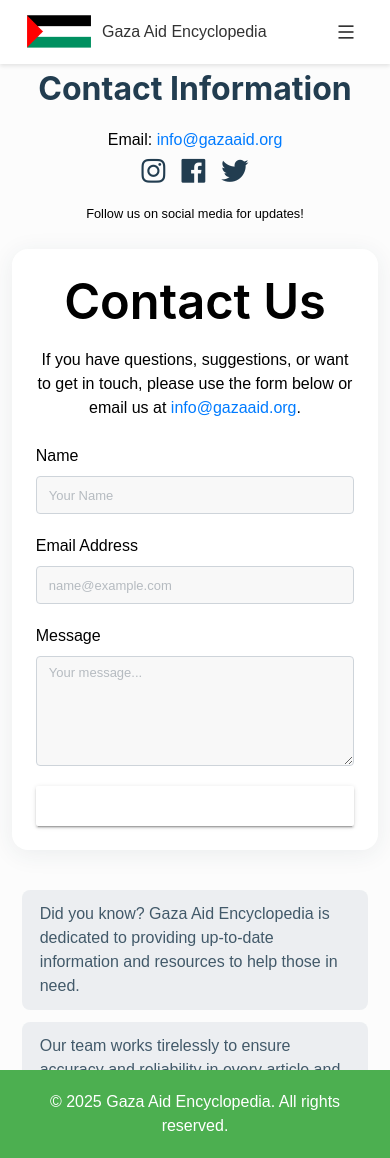
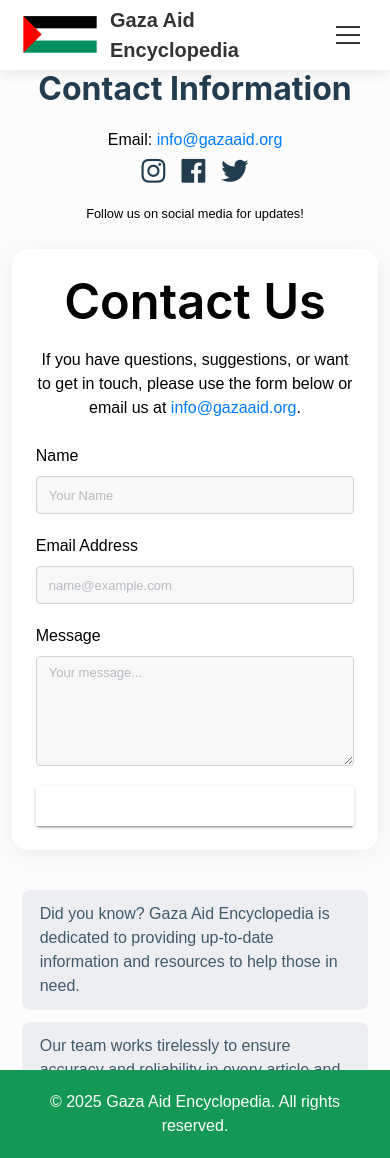
Before and after one commit to Rayane-neko-dev/Gaza-Aid-Encyclopedia, a Django app: page /contact/ in a window 390 px wide. Run offline with Django 5.2, Linux system fonts and the light colour scheme; some libraries are stand-ins or nearby versions.

Commit message:
changed colors of the header, fixed the menu

```diff
--- a/templates/includes/footer.html
+++ b/templates/includes/footer.html
@@ -3,7 +3,7 @@
 
 <style>
 footer {
-    background-color: #4CAF50; /* Green background */
+    background-color: #149954; /* Green background */
     padding: 20px 0; /* Add some padding for better appearance */
     width: 100%;
 }
--- a/templates/includes/header.html
+++ b/templates/includes/header.html
@@ -1,199 +1,201 @@
 {% load static %}
-<header class="header">
-    <div class="header-top">
-        <div class="container">
-            <div class="row">
-                <div class="col-lg-7 col-md-12 left-item"></div>
-                <div class="col-lg-5 d-none d-lg-block right-item">
-                    <ul>
-                        <li>Workers of the world, unite!</li>
-                    </ul>
-                </div>
+<header class="site-header">
+    <div class="site-header__container">
+        <a href="{% url 'home' %}" class="site-header__logo">
+            <img src="{% static 'assets/images/palestine-flag-png-38276.png' %}" alt="Gaza Aid Encyclopedia Logo">
+            <span>Gaza Aid Encyclopedia</span>
+        </a>
+
+        <nav class="site-nav">
+            <button class="site-nav__toggler" aria-label="Toggle navigation">
+                <span class="site-nav__toggler-icon"></span>
+            </button>
+            <div class="site-nav__menu">
+                <ul class="site-nav__list">
+                    <li class="site-nav__item"><a href="{% url 'home' %}" class="site-nav__link">Home</a></li>
+                    <li class="site-nav__item"><a href="{% url 'links' %}" class="site-nav__link">Links</a></li>
+                    <li class="site-nav__item"><a href="{% url 'articles' %}" class="site-nav__link">Articles</a></li>
+                    <li class="site-nav__item"><a href="{% url 'contact' %}" class="site-nav__link">Contact Us</a></li>
+                </ul>
             </div>
-        </div>
+        </nav>
     </div>
-
-    <nav class="nav container">
-        <div class="nav__data">
-            <a href="#" class="nav__logo">
-                <img src="{% static 'assets/images/palestine-flag-png-38276.png' %}" alt="Logo">
-                Gaza Aid Encyclopedia
-            </a>
-            <div class="nav__menu-container">
-                <div class="nav__toggle" id="nav-toggle">
-                    <i class="ri-menu-line nav__burger"></i>
-                    <i class="ri-close-line nav__close"></i>
-                </div>
-                <div class="nav__menu" id="nav-menu">
-                    <ul class="nav__list">
-                        <li><a href="{% url 'home' %}" class="nav__link" data-i18n="home">Home</a></li>
-                        <li><a href="{% url 'links' %}" class="nav__link" data-i18n="links">Links</a></li>
-                        <li><a href="{% url 'articles' %}" class="nav__link" data-i18n="articles">Articles</a></li>
-                        <li><a href="{% url 'contact' %}" class="nav__link" data-i18n="contact">Contact Us</a></li>
-                    </ul>
-                </div>
-            </div>
-        </div>
-    </nav>
 </header>
 
 <style>
-/* Header Styles */
 :root {
-    --header-height: 4rem;
-    --header-background: #ffffff; /* Explicitly set to white */
-    --color-text: #333;
-    --color-primary: #007bff;
-    --shadow-sm: 0 2px 4px rgba(0,0,0,0.1);
-    --z-header: 1000;
-    --container-max-width: 1200px;
-    --spacing-xs: 0.5rem;
-    --spacing-sm: 1rem;
-    --spacing-md: 1.5rem;
-    --spacing-lg: 2rem;
-    --transition-base: 0.3s ease;
-    --font-weight-medium: 500;
+    --header-bg: #ffffff;
+    --text-color: #333333;
+    --primary-color: #149954;
+    --header-height: 70px;
+    --shadow-light: 0 4px 12px rgba(0, 0, 0, 0.08);
+    --transition-smooth: all 0.3s ease-in-out;
 }
 
-.header {
+.site-header {
     position: fixed;
     top: 0;
     left: 0;
     width: 100%;
-    height: auto; /* Allow dynamic height */
-    background: var(--header-background); /* Full white background */
-    box-shadow: var(--shadow-sm);
-    z-index: var(--z-header);
-    overflow: hidden; /* Prevent content overflow */
-}
-
-.header-top {
-    width: 100%;
-    background: var(--header-background); /* Full white background */
-    padding: var(--spacing-xs) 0;
-}
-
-.nav {
     height: var(--header-height);
-    display: flex;
-    align-items: center;
-    max-width: var(--container-max-width);
-    margin: 0 auto;
-    padding: 0 var(--spacing-md);
-}
-
-.nav__data {
-    display: flex;
-    align-items: center;
-    width: 100%;
-}
-
-.nav__logo {
-    display: flex;
-    align-items: center;
-    gap: var(--spacing-xs);
-    text-decoration: none;
-    color: var(--color-text);
-    font-weight: var(--font-weight-medium);
-    margin-right: auto; /* Pushes logo to far left */
-}
-
-.nav__logo img {
-    width: 70px;
-    height: auto;
-}
-
-.nav__menu-container {
+    background-color: var(--header-bg);
+    box-shadow: var(--shadow-light);
+    z-index: 1000;
     display: flex;
     align-items: center;
 }
 
-.nav__menu {
+.site-header__container {
+    display: flex;
+    justify-content: space-between;
+    align-items: center;
+    width: 100%;
+    max-width: 1200px;
+    margin: 0 auto;
+    padding: 0 20px;
+}
+
+.site-header__logo {
     display: flex;
     align-items: center;
+    text-decoration: none;
+    color: var(--text-color);
+    font-size: 1.25rem;
+    font-weight: 700;
 }
 
-.nav__toggle {
-    display: none;
+.site-header__logo img {
+    height: 50px;
+    width: auto;
+    margin-right: 10px;
 }
 
-.nav__list {
+.site-nav__list {
     display: flex;
     align-items: center;
-    gap: var(--spacing-md);
     list-style: none;
     margin: 0;
     padding: 0;
+    gap: 30px;
 }
 
-.nav__link {
-    color: var(--color-text);
-    font-weight: var(--font-weight-medium);
-    padding: var(--spacing-xs) var(--spacing-sm);
-    border-radius: 4px;
-    transition: all var(--transition-base);
+.site-nav__link {
     text-decoration: none;
+    color: var(--text-color);
+    font-weight: 500;
+    padding: 10px 15px;
+    border-radius: 5px;
+    transition: var(--transition-smooth);
 }
 
-.nav__link:hover,
-.nav__link:focus {
-    color: var(--color-primary);
-    background-color: color-mix(in srgb, var(--color-primary) 10%, transparent);
+.site-nav__link:hover,
+.site-nav__link:focus {
+    color: var(--primary-color);
+    background-color: rgba(20, 153, 84, 0.1);
 }
 
-@media screen and (max-width: 1118px) {
-    .nav {
-        height: var(--header-height);
+.site-nav__toggler {
+    display: none;
+    background: none;
+    border: none;
+    cursor: pointer;
+    padding: 10px;
+    z-index: 1001;
+}
+
+.site-nav__toggler-icon {
+    display: block;
+    position: relative;
+    width: 24px;
+    height: 2px;
+    background-color: var(--text-color);
+    transition: var(--transition-smooth);
+}
+
+.site-nav__toggler-icon::before,
+.site-nav__toggler-icon::after {
+    content: '';
+    position: absolute;
+    left: 0;
+    width: 100%;
+    height: 2px;
+    background-color: var(--text-color);
+    transition: var(--transition-smooth);
+}
+
+.site-nav__toggler-icon::before {
+    top: -8px;
+}
+
+.site-nav__toggler-icon::after {
+    bottom: -8px;
+}
+
+/* Mobile Styles */
+@media (max-width: 768px) {
+    .site-nav__menu {
+        position: fixed;
+        top: 0;
+        right: -100%;
+        width: 80%;
+        max-width: 320px;
+        height: 100vh;
+        background-color: var(--header-bg);
+        box-shadow: -4px 0 15px rgba(0, 0, 0, 0.1);
+        transition: right 0.4s cubic-bezier(0.77, 0, 0.175, 1);
+        padding-top: calc(var(--header-height) + 20px);
+        display: flex;
+        flex-direction: column;
     }
 
-    .nav__menu-container {
-        position: relative;
+    .site-nav__menu.is-active {
+        right: 0;
     }
 
-    .nav__menu {
-        position: fixed;
-        top: var(--header-height);
-        left: -100%;
+    .site-nav__list {
+        flex-direction: column;
+        align-items: flex-start;
         width: 100%;
-        height: calc(100vh - var(--header-height));
-        background: var(--header-background); /* Full white background */
-        padding: var(--spacing-md);
-        transition: left var(--transition-base);
-        overflow-y: auto;
+        padding: 0 30px;
+        gap: 15px;
     }
 
-    .nav__menu.show-menu {
-        left: 0;
+    .site-nav__link {
+        display: block;
+        width: 100%;
+        padding: 15px 20px;
     }
 
-    .nav__toggle {
-        display: flex;
-        align-items: center;
-        justify-content: center;
-        width: 2.5rem;
-        height: 2.5rem;
-        cursor: pointer;
+    .site-nav__toggler {
+        display: block;
     }
 
-    .nav__list {
-        flex-direction: column;
-        align-items: stretch;
-        gap: var(--spacing-sm);
+    .site-nav__toggler.is-active .site-nav__toggler-icon {
+        background-color: transparent;
     }
 
-    .nav__link {
-        padding: var(--spacing-sm) var(--spacing-md);
+    .site-nav__toggler.is-active .site-nav__toggler-icon::before {
+        transform: rotate(45deg);
+        top: 0;
+    }
+
+    .site-nav__toggler.is-active .site-nav__toggler-icon::after {
+        transform: rotate(-45deg);
+        bottom: 0;
     }
 }
 </style>
 
 <script>
 document.addEventListener('DOMContentLoaded', () => {
-    const navToggle = document.getElementById('nav-toggle');
-    const navMenu = document.getElementById('nav-menu');
+    const navToggler = document.querySelector('.site-nav__toggler');
+    const navMenu = document.querySelector('.site-nav__menu');
 
-    navToggle.addEventListener('click', () => {
-        navMenu.classList.toggle('show-menu');
-    });
+    if (navToggler && navMenu) {
+        navToggler.addEventListener('click', () => {
+            navToggler.classList.toggle('is-active');
+            navMenu.classList.toggle('is-active');
+        });
+    }
 });
 </script>
```
